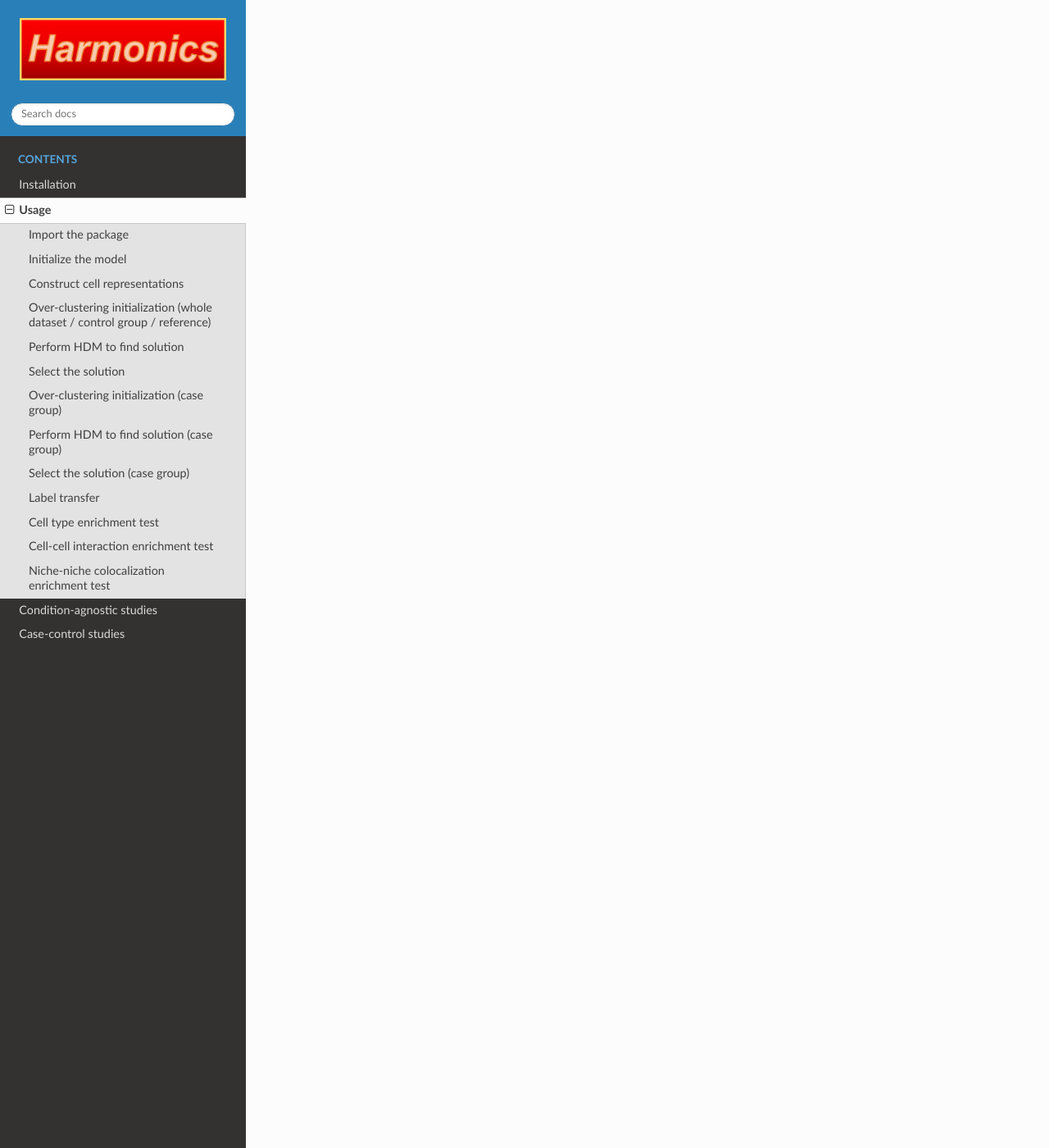
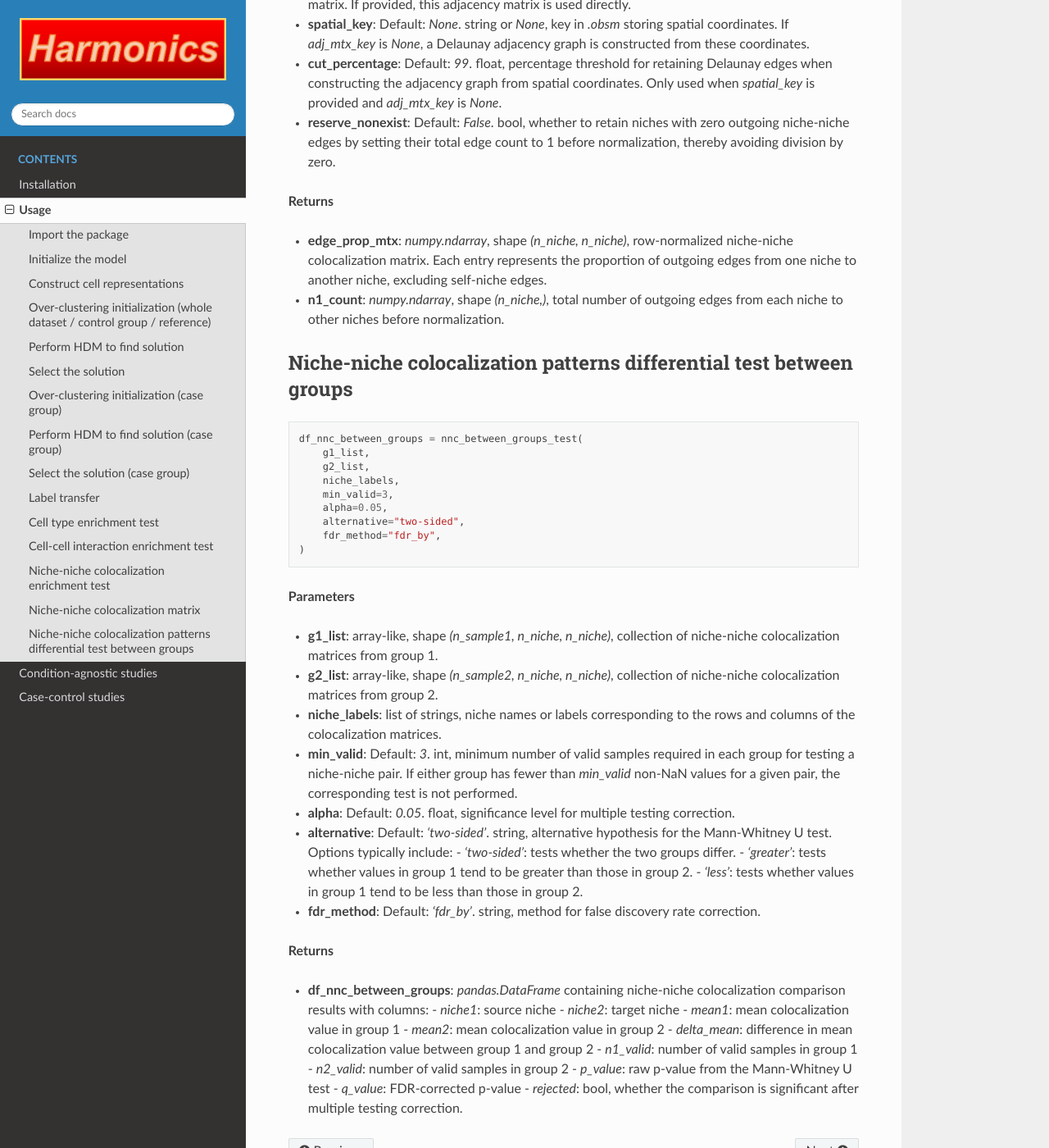
Before and after one commit to yyLIU12138/Harmonics-tutorial, a Sphinx documentation site: the page built from docs/source/usage.rst, in a window 1280 px wide and 1400 px high, scrolled down 9673 px. Shown: the whole window at 82% size. Built offline with Sphinx 7.4.7 and the Read the Docs theme 3.1.0, drawn with Linux system fonts in a browser that asks for light colours; pages that are not in the unit, such as notebooks, are missing from menus; some of the changed text lies outside the part shown.

Commit message:
2026.03.29

```diff
--- a/docs/source/usage.rst
+++ b/docs/source/usage.rst
@@ -52,7 +52,9 @@
         method='joint',
         n_step=3,
         n_neighbors=20,
+        radius='auto',
         cut_percentage=99,
+        kernel=None,
     )
 
 **Parameters**
@@ -63,10 +65,15 @@
   - `'joint'`: n-step hop Delaunay triangulation with graph completion to at least `n_neighbors` per cell.
   - `'delaunay'`: n-step hop Delaunay triangulation.
   - `'knn'`: connect `n_neighbors` neighbors per cell.
+  - `'radius'`: connect all cells within a specified radius. If `radius='auto'`, the radius is set to the median distance to the `n_neighbors`-th nearest neighbor across cells.
   - `None`: directly use cell type composition (for low-resolution data).
 - **n_step**: Default: `3`. int, number of steps for n-step Delaunay triangulation.
 - **n_neighbors**: Default: `20`. int, minimum number of neighbors per cell when method is `'joint'` or `'knn'`.
+- **radius**: Default: `'auto'`. float or `'auto'`, radius used when `method='radius'`. If set to `'auto'`, the radius is automatically determined as the median distance to the `n_neighbors`-th nearest neighbor.
 - **cut_percentage**: Default: `99`. int, percentage of shortest edges to keep in the Delaunay triangulation adjacency graph.
+- **kernel**: Default: `None`. string or `None`, optional weighting scheme used when computing microenvironment cell type distributions. Options:
+  - `None`: use unweighted averaging over neighboring cells.
+  - `'gaussian'`: use an adaptive Gaussian kernel to assign distance-dependent weights to neighbors before averaging.
 
 
 Over-clustering initialization (whole dataset / control group / reference)
@@ -141,7 +148,10 @@
 - **n_niche**: Default: `None`. int or `None`, number of niches to select. If `None`, solution is selected automatically using `metric`.
 - **niche_key**: Default: `'niche_label'`. string, key in `.obs` to store niche assignment results.
 - **auto**: Default: `True`. bool, whether to automatically determine the solution if `n_niche=None`.
-- **metric**: Default: `'jsd'`. string, metric used for evaluating solutions, e.g., minimum JSD score.
+- **metric**: Default: `'jsd_v2'`. string, metric used for solution selection. Supported options are:
+  - `'jsd'`: minimum pairwise Jensen-Shannon divergence between niches.
+  - `'wjsd'`: weighted minimum pairwise Jensen-Shannon divergence between niches.
+  - `'jsd_v2'`: bootstrap-based minimum Jensen-Shannon divergence with confidence intervals.
 - **threshold**: Default: `0.1`. float, threshold for selecting solution based on `metric`.
 - **return_adata**: Default: `True`. bool, whether to return an `anndata` object with niche assignments.
 - **plot**: Default: `True`. bool, whether to plot the minJSD curve.
@@ -229,7 +239,10 @@
 - **niche_key**: Default: `'niche_label'`. string, key in `.obs` to store niche assignment results.
 - **csn_key**: Default: `'csn_label'`. string, key in `.obs` to store CSN assignment results.
 - **auto**: Default: `True`. bool, whether to automatically determine the solution if `n_csn=None`.
-- **metric**: Default: `'jsd'`. string, metric used for evaluating solutions, e.g., minimum JSD score.
+- **metric**: Default: `'jsd_v2'`. string, metric used for solution selection. Supported options are:
+  - `'jsd'`: minimum pairwise Jensen-Shannon divergence between niches.
+  - `'wjsd'`: weighted minimum pairwise Jensen-Shannon divergence between niches.
+  - `'jsd_v2'`: bootstrap-based minimum Jensen-Shannon divergence with confidence intervals.
 - **threshold**: Default: `0.1`. float, threshold for selecting solution based on `metric`.
 - **return_adata**: Default: `True`. bool, whether to return an `anndata` object with CSN assignments.
 - **plot**: Default: `True`. bool, whether to plot the minJSD curve.
@@ -419,3 +432,77 @@
   - `enrichment`: bool, whether the interaction is significantly enriched
 - **edge_prop_mtx**: numpy array, normalized edge proportions between all niche pairs.
 - **n1_count**: numpy array, total outgoing edges for each niche.
+
+
+Niche-niche colocalization matrix
+--------------------------------
+
+.. code-block:: python
+
+    edge_prop_mtx, n1_count = cal_nnc_mtx(
+        adata,
+        niche_key,
+        niche_summary=None,
+        adj_mtx_key=None,
+        spatial_key=None,
+        cut_percentage=99,
+        reserve_nonexist=False,
+    )
+
+**Parameters**
+
+- **adata**: `anndata` object, input dataset used to compute the niche-niche colocalization matrix.
+- **niche_key**: string, key in `.obs` representing niche labels.
+- **niche_summary**: Default: `None`. list of niche names or labels. If `None`, all unique niche labels in `adata.obs[niche_key]` are used.
+- **adj_mtx_key**: Default: `None`. string or `None`, key in `.obsp` storing a precomputed adjacency matrix. If provided, this adjacency matrix is used directly.
+- **spatial_key**: Default: `None`. string or `None`, key in `.obsm` storing spatial coordinates. If `adj_mtx_key` is `None`, a Delaunay adjacency graph is constructed from these coordinates.
+- **cut_percentage**: Default: `99`. float, percentage threshold for retaining Delaunay edges when constructing the adjacency graph from spatial coordinates. Only used when `spatial_key` is provided and `adj_mtx_key` is `None`.
+- **reserve_nonexist**: Default: `False`. bool, whether to retain niches with zero outgoing niche-niche edges by setting their total edge count to 1 before normalization, thereby avoiding division by zero.
+
+**Returns**
+
+- **edge_prop_mtx**: `numpy.ndarray`, shape `(n_niche, n_niche)`, row-normalized niche-niche colocalization matrix. Each entry represents the proportion of outgoing edges from one niche to another niche, excluding self-niche edges.
+- **n1_count**: `numpy.ndarray`, shape `(n_niche,)`, total number of outgoing edges from each niche to other niches before normalization.
+
+
+Niche-niche colocalization patterns differential test between groups
+---------------------------------------------------
+
+.. code-block:: python
+
+    df_nnc_between_groups = nnc_between_groups_test(
+        g1_list,
+        g2_list,
+        niche_labels,
+        min_valid=3,
+        alpha=0.05,
+        alternative="two-sided",
+        fdr_method="fdr_by",
+    )
+
+**Parameters**
+
+- **g1_list**: array-like, shape `(n_sample1, n_niche, n_niche)`, collection of niche-niche colocalization matrices from group 1.
+- **g2_list**: array-like, shape `(n_sample2, n_niche, n_niche)`, collection of niche-niche colocalization matrices from group 2.
+- **niche_labels**: list of strings, niche names or labels corresponding to the rows and columns of the colocalization matrices.
+- **min_valid**: Default: `3`. int, minimum number of valid samples required in each group for testing a niche-niche pair. If either group has fewer than `min_valid` non-NaN values for a given pair, the corresponding test is not performed.
+- **alpha**: Default: `0.05`. float, significance level for multiple testing correction.
+- **alternative**: Default: `'two-sided'`. string, alternative hypothesis for the Mann-Whitney U test. Options typically include:
+  - `'two-sided'`: tests whether the two groups differ.
+  - `'greater'`: tests whether values in group 1 tend to be greater than those in group 2.
+  - `'less'`: tests whether values in group 1 tend to be less than those in group 2.
+- **fdr_method**: Default: `'fdr_by'`. string, method for false discovery rate correction.
+
+**Returns**
+
+- **df_nnc_between_groups**: `pandas.DataFrame` containing niche-niche colocalization comparison results with columns:
+  - `niche1`: source niche
+  - `niche2`: target niche
+  - `mean1`: mean colocalization value in group 1
+  - `mean2`: mean colocalization value in group 2
+  - `delta_mean`: difference in mean colocalization value between group 1 and group 2
+  - `n1_valid`: number of valid samples in group 1
+  - `n2_valid`: number of valid samples in group 2
+  - `p_value`: raw p-value from the Mann-Whitney U test
+  - `q_value`: FDR-corrected p-value
+  - `rejected`: bool, whether the comparison is significant after multiple testing correction.
```
Also changed, not shown: other parts of docs/source/usage.rst (+2 -2 lines).
